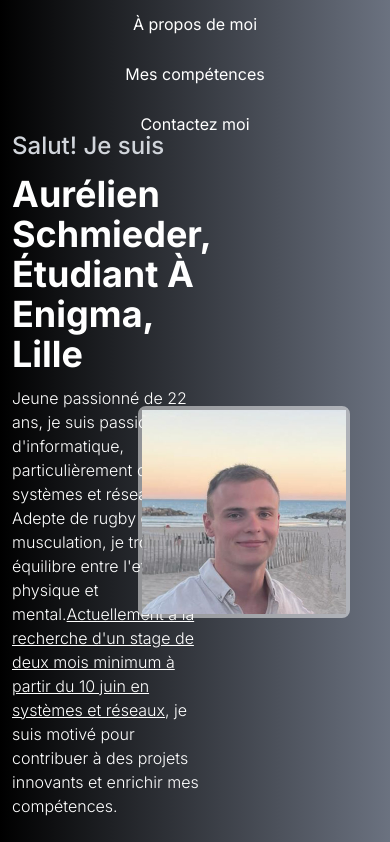
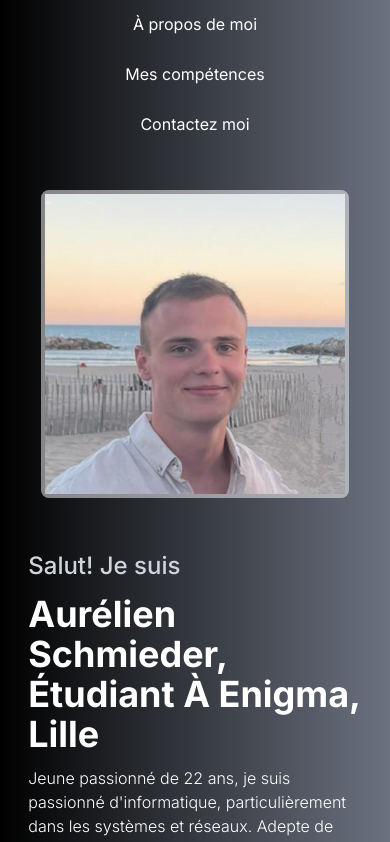
Before and after one commit to Aurelienschmi/Aurelien-portefolio, a Next.js app: page / in a window 390 px wide. Shown: the top 842 px of the page. Built offline with nearby package versions, Linux system fonts and the light colour scheme.

Commit message:
responsivity for section aboutMe

```diff
--- a/app/page.tsx
+++ b/app/page.tsx
@@ -6,8 +6,8 @@ export default function Home() {
   return (
     <div className="bg-gradient-to-r from-black to-gray-500 text-white">
       <Header />
-      <main className="flex items-center justify-center bg-gradient-to-r from-black to-gray-500 font-medium text-white h-screen ">
-        <div className="flex flex-col  flex justify-between	flex items-baseline -mt-20 w-1/4">
+      <main className="sm:flex items-center sm:justify-center flex flex-col-reverse flex-col bg-gradient-to-r from-black to-gray-500 font-medium text-white sm:h-screen h-auto">
+        <div className="flex-col flex justify-between	flex items-baseline sm:-mt-20 sm:w-1/3 w-11/12">
           <div className="">
             <h2 className="m-3 text-2xl text-gray-300">Salut! Je suis</h2>
             <h1 className="m-3 text-4xl capitalize font-bold">
@@ -36,7 +36,7 @@ export default function Home() {
             </button>
           </a>
         </div>
-        <div className="m-10 -mt-20 rounded-lg border-4 border-white border-opacity-50">
+        <div className="m-10 sm:-mt-20 rounded-lg border-4 border-white border-opacity-50">
           <Image
             src="/images/profile.jpg"
             alt="Picture of the author"
```
